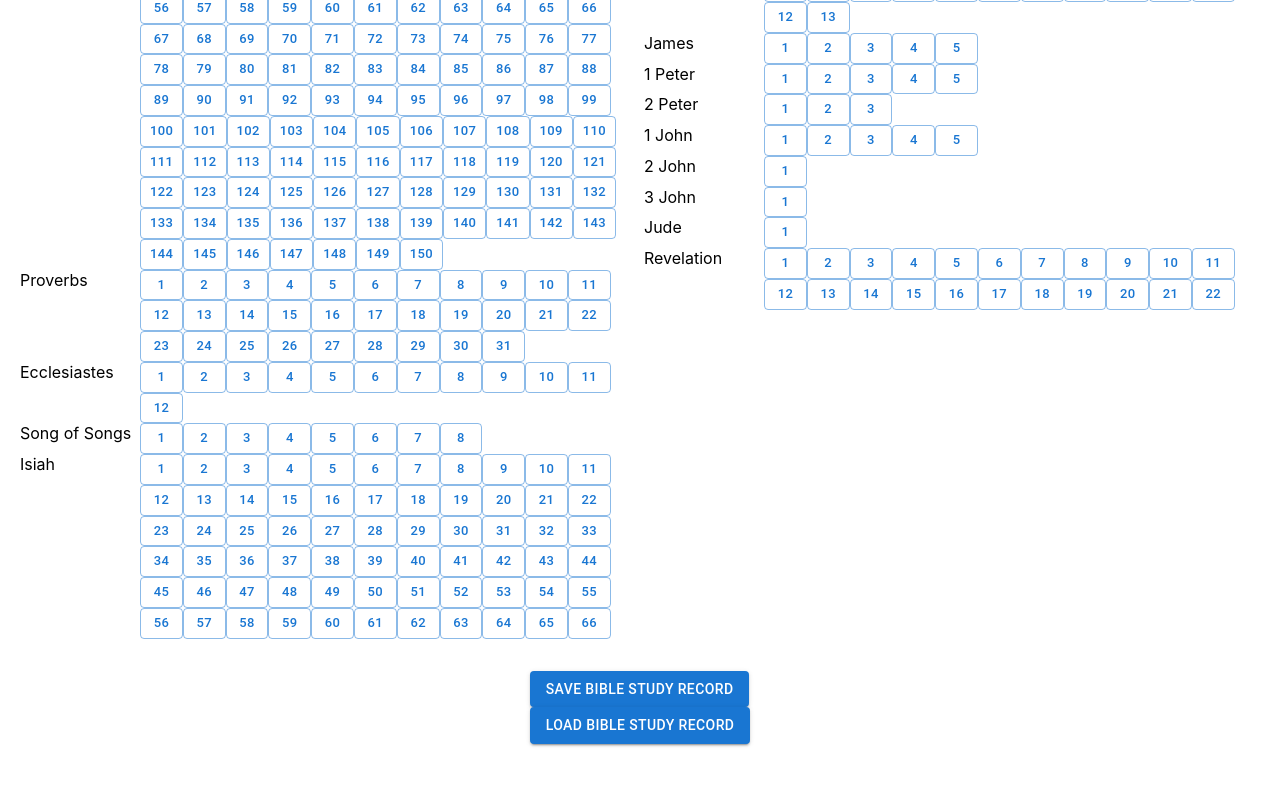
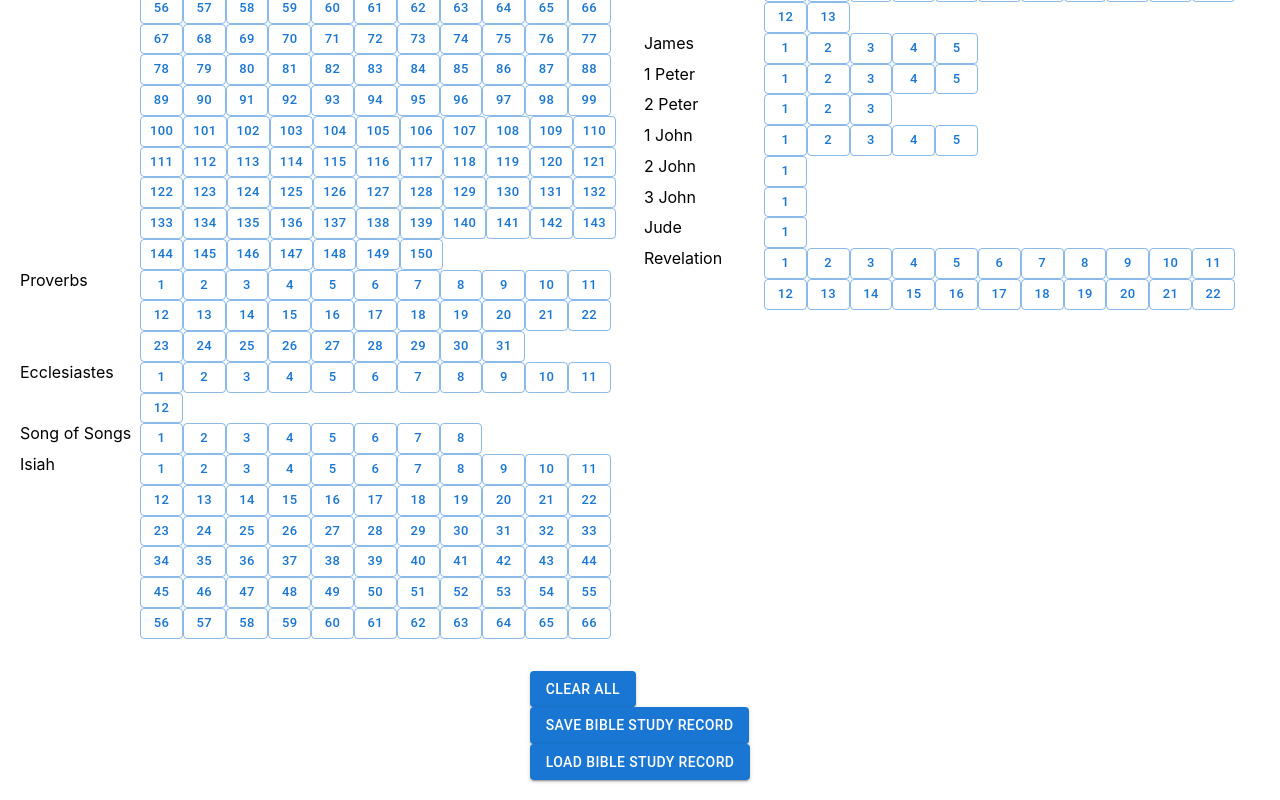
Before and after one commit to wordtovictory/wordtovictory.github.io, a React (Create React App) app: page / in a window 1280 px wide. Shown: the part 2128-2928 px from the top of the page. Before the commit the page ends 2892 px from the top, so only its background shows below. Built offline with nearby package versions, Linux system fonts and the light colour scheme.

Commit message:
Button to clear all record.

```diff
--- a/src/dashboard/ControlPanel.js
+++ b/src/dashboard/ControlPanel.js
@@ -2,6 +2,7 @@ import React, {useRef} from 'react';
 import Button from "@mui/material/Button";
 import {Box} from "@mui/material";
 import exportFromJSON from "export-from-json";
+import { BOOKS } from '../bible/constants.ts';
 
 export default function ControlPanel(props) {
 
@@ -28,14 +29,32 @@ export default function ControlPanel(props) {
         }
     };
 
-    const handleLoad = (e) => {
+    const handleLoad = () => {
         if (!inputRef || !inputRef.current) return;
         inputRef.current.click();
     };
 
+    const handleClearAll= () => {
+        console.log("Clearing all");
+        const readStatus = {}
+        BOOKS.map(book => {
+            for (let i = 1; i < book.numChapters+1; i++) {
+                const chapterKey = book.name+"_"+i;
+                // readStatus[chapterKey] = false;
+                localStorage.setItem(chapterKey, "false");
+            }
+        })
+        console.log(readStatus);
+        setReadStatus(readStatus);
+    };
+
+
     return (
         <div>
-            {/*<Button variant={"contained"}>Clear All</Button>*/}
+            <Button variant={"contained"} onClick={handleClearAll}>Clear All</Button>
+            <Box sx={{
+                flex: '0 0 32px'
+            }}></Box>
             <Button variant={"contained"} onClick={handleSave}>Save bible study record</Button>
             <Box sx={{
                 flex: '0 0 32px'
```
